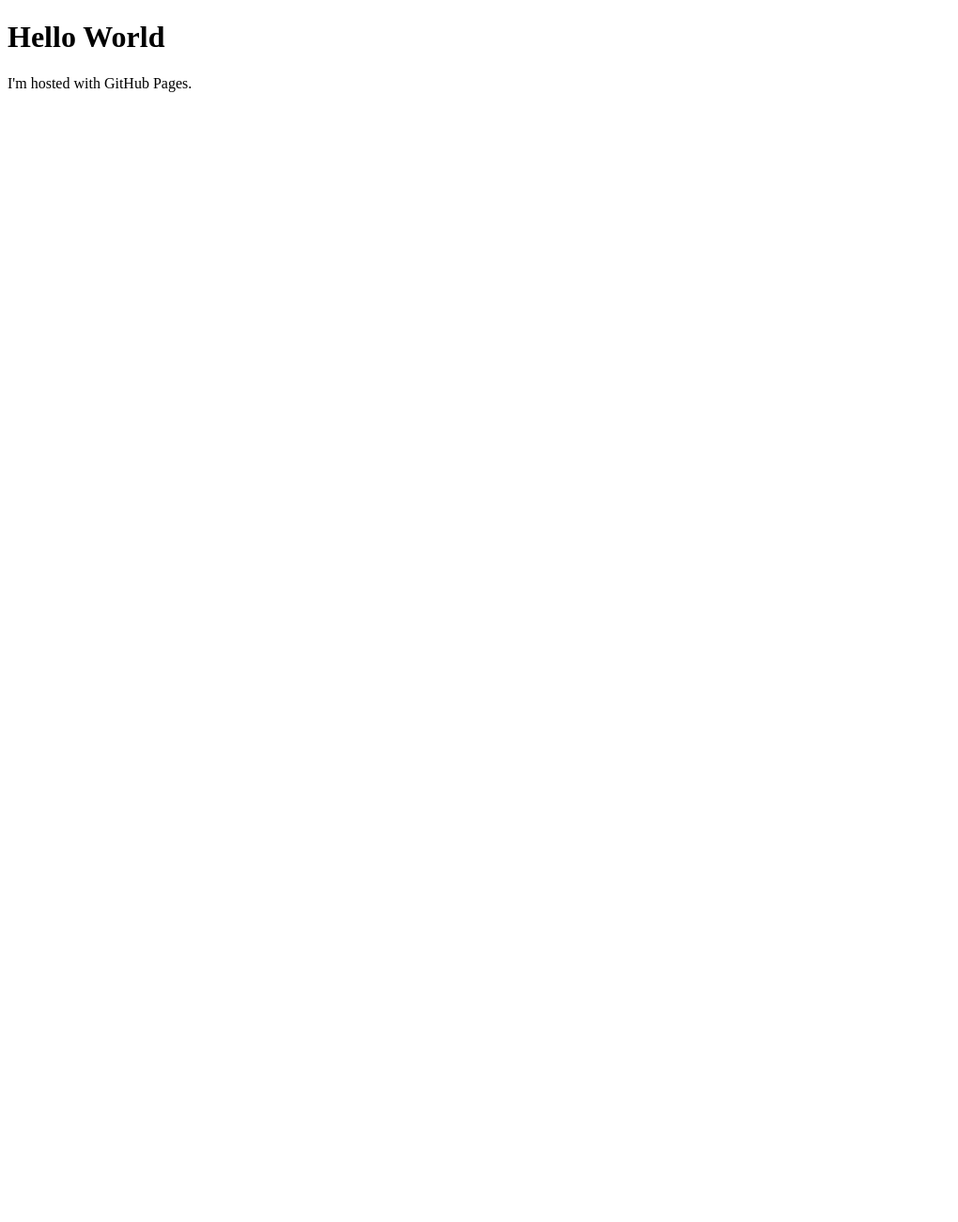
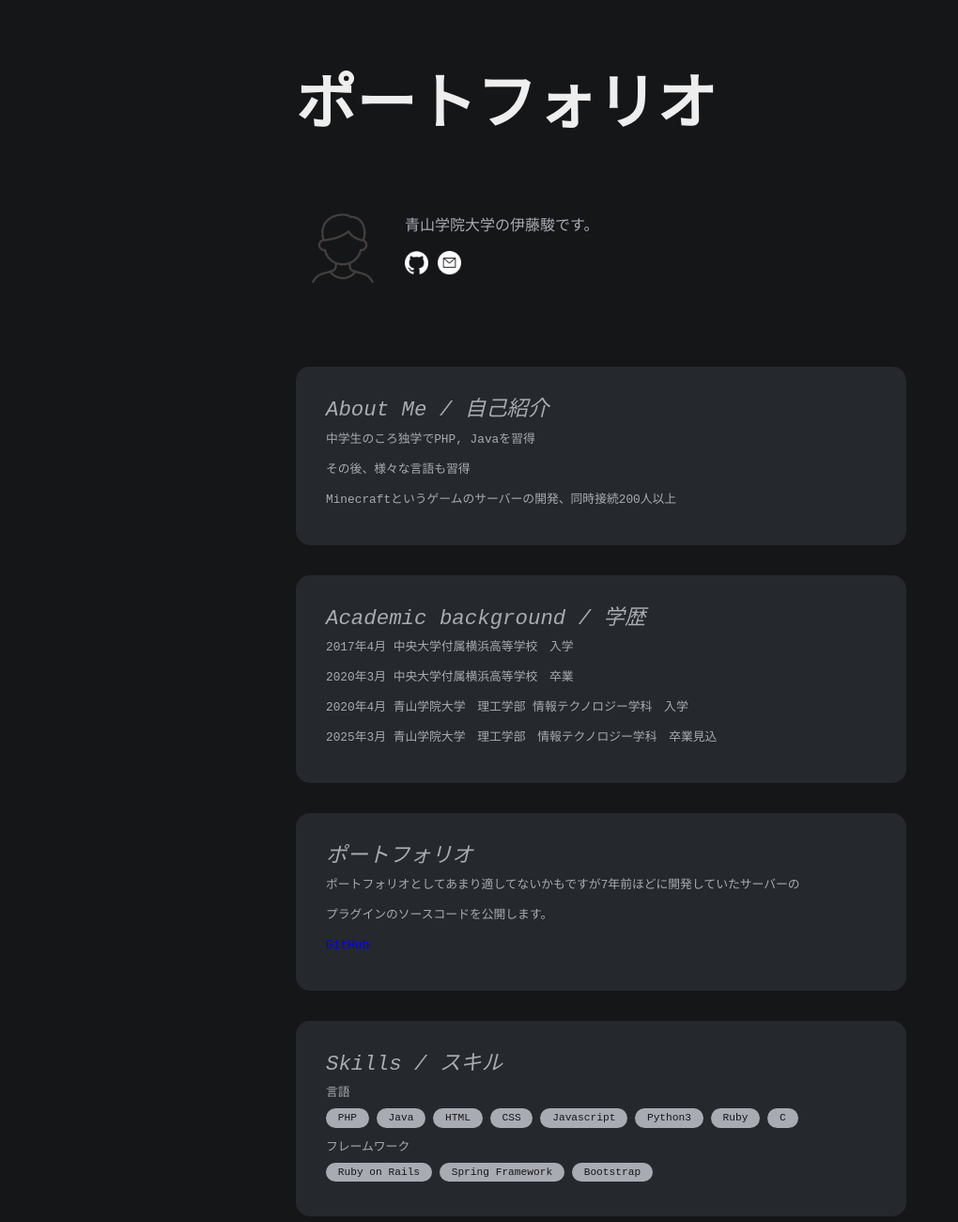
Before and after one commit to nightmare3832/nightmare3832.github.io, a plain HTML site: page index.html in a window 1280 px wide. Shown: the whole page at 94% size, without its empty margins (0-1020 px from the left). Before the commit the page ends 800 px from the top, so only its background shows below. Drawn offline with Linux system fonts and the light colour scheme.

Commit message:
ポートフォリオ

```diff
--- /dev/null
+++ b/css/stylesheet.css
@@ -0,0 +1,256 @@
+:root {
+  --gray-1: #3f3f3f;
+  --gray-2: #32353a;
+  --gray-3: #25282c;
+  --gray-4: #151618;
+  --gray-5: #151618;
+  --gray-6: #111111;
+  --white-1: #eeeeee;
+  --white-2: #a9abb3;
+}
+#category-modal-bg {
+  position: fixed;
+  top: 0;
+  left: 0;
+  bottom: 0;
+  right: 0;
+  background: rgba(0, 0, 0, 0.6);
+  z-index: 10;
+  display: none;
+  visibility: hidden;
+}
+#category-modal {
+  position: fixed;
+  top: 0;
+  bottom: 0;
+  left: 1.5rem;
+  right: 1.5rem;
+  z-index: 100;
+  max-width: 850px;
+  max-height: 60vh;
+  border-radius: 1rem;
+  padding: 1rem;
+  margin: auto;
+  background: var(--gray-3);
+  display: none;
+  visibility: hidden;
+  line-height: 140%;
+}
+#category-modal-content {
+  display: relative;
+  max-height: calc(100% - 5rem);
+  overflow: auto;
+}
+#category-modal-title {
+  margin-bottom: 1rem;
+  font-size: 2rem;
+  padding: 1rem;
+}
+#category-modal-bg.open,
+#category-modal.open {
+  display: block;
+  visibility: visible;
+}
+.modal-article,
+.modal-article-date {
+  display: block;
+  color: var(--white-2);
+}
+.modal-article {
+  margin-bottom: 0.5rem;
+  padding: 0.5rem 1rem;
+  transition: all 0.2s ease-in-out;
+}
+.modal-article-date {
+  font-size: 0.8rem;
+}
+.modal-article:hover {
+  background: var(--gray-4);
+}
+
+hr {
+  border-top: 2px dashed var(--white-2) !important;
+  border-bottom: none !important;
+  border-left: none !important;
+  border-right: none !important;
+  margin-bottom: 1.75rem !important;
+}
+
+@import url("https://fonts.googleapis.com/css2?family=JetBrains+Mono:ital,wght@0,100;0,300;0,400;0,800;1,100;1,300;1,400;1,800&display=swap");
+
+:root {
+  --gray-1: #3f3f3f;
+  --gray-2: #32353a;
+  --gray-3: #25282c;
+  --gray-4: #151618;
+  --gray-5: #151618;
+  --gray-6: #111111;
+  --white-1: #eeeeee;
+  --white-2: #a9abb3;
+}
+* {
+  font-family: inherit;
+  text-decoration: none;
+  margin: 0;
+  padding: 0;
+  -webkit-user-drag: none;
+  -moz-window-dragging: none;
+  -webkit-tap-highlight-color: transparent;
+}
+* img {
+  max-width: 100%;
+}
+html,
+body {
+  color: var(--white-2);
+  background-color: var(--gray-6);
+  font-family: "JetBrains Mono", monospace;
+  line-height: 2rem;
+  background-color: var(--gray-5);
+}
+header {
+  padding: 2rem 0 4rem 0;
+}
+header .site-title {
+  font-size: 4rem;
+  font-weight: bolder;
+  line-height: 110%;
+  color: var(--white-1);
+}
+main {
+  margin: 0 auto;
+  max-width: 650px;
+  padding: 3rem 0;
+}
+
+/* header */
+
+#bio {
+  display: flex;
+  justify-content: flex-start;
+  align-items: center;
+}
+#img-wrapper img {
+  border-radius: 50%;
+  max-width: 100px;
+}
+#bio-wrapper {
+  margin-left: 1rem;
+}
+#text-wrapper {
+  line-height: 1.2rem;
+  font-weight: 300;
+}
+#text-wrapper a {
+  color: cyan;
+  border-bottom: 1px solid cyan;
+}
+#social-wrapper {
+  margin-top: 1rem;
+}
+#social-wrapper img {
+  filter: invert() !important;
+  width: 25px;
+  height: 25px;
+  margin: 0 0 0.3rem 0;
+  transition: all 0.2s ease-in-out;
+}
+#social-wrapper img:hover {
+  transform: scale(1.2);
+}
+
+/* article section */
+
+.articles {
+  display: grid;
+  row-gap: 2rem;
+  margin: 4rem 0 3rem 0;
+}
+.articles .article {
+  padding: 2rem;
+  background: var(--gray-3);
+  border-radius: 15px;
+  transition: all 0.2s ease-in-out;
+}
+.articles .article .article-title,
+.articles .article .article-title a {
+  color: var(--white-2);
+  font-weight: 100;
+  font-style: italic;
+  font-size: 1.4rem;
+  line-height: 130%;
+}
+.articles .article:hover {
+  transform: scale(1.05);
+}
+.articles .article .date {
+  display: block;
+  font-size: 0.8rem;
+}
+.articles .article .categories {
+  display: flex;
+  flex-direction: row;
+  flex-wrap: wrap;
+  justify-content: flex-start;
+}
+.articles .article .categories .category {
+  margin: 0 0.5rem 0.3rem 0;
+  display: block;
+  color: var(--gray-4);
+  background: var(--white-2);
+  border-radius: 15px;
+  font-size: 0.7rem;
+  padding: 0 0.8rem;
+  line-height: 1.3rem;
+  cursor: pointer;
+}
+/* media query */
+
+@media screen and (max-width: 750px) {
+  body {
+    padding: 1.5rem;
+  }
+  header .site-title {
+    font-size: 3rem;
+  }
+}
+
+@media screen and (max-width: 550px) {
+  header .site-title {
+    font-size: 3rem;
+  }
+  .articles {
+    row-gap: 1.2rem;
+  }
+}
+
+@media screen and (max-width: 350px) {
+  #img-wrapper img {
+    max-width: 50px;
+  }
+  #bio {
+    align-items: flex-start;
+  }
+  main,
+  .articles {
+    padding: 0;
+    margin: 0;
+  }
+  main {
+    padding-bottom: 1rem;
+  }
+  .articles {
+    margin: 2rem 0 3rem 0;
+    row-gap: 1.2rem;
+  }
+  header .site-title {
+    font-size: 2.4rem;
+  }
+  .article {
+    padding: 1.2rem;
+  }
+  .articles .article .article-title,
+  .articles .article .article-title a {
+    font-size: 1rem;
+  }
+}
--- a/index.html
+++ b/index.html
@@ -1,7 +1,99 @@
 <!DOCTYPE html>
 <html>
+<head>
+    <title>ポートフォリオ</title>
+    <meta charset="UTF-8">
+    <link rel="stylesheet" href="css/stylesheet.css" />
+</head>
 <body>
-<h1>Hello World</h1>
-<p>I'm hosted with GitHub Pages.</p>
+    <main>
+        <header>
+            <a class="site-title" href="/">ポートフォリオ</a>
+        </header>
+        <section id="bio">
+            <section id="img-wrapper">
+                <img src="images/icon.png" alt="" />
+            </section>
+            <section id="bio-wrapper">
+                <div id="text-wrapper">
+                    <p>青山学院大学の伊藤駿です。</p>
+                </div>
+                <div id="social-wrapper">
+                    <a href="https://github.com/nightmare3832" target="_blank">
+                        <img src="images/github.png" alt="" />
+                    </a>
+                    <a href="mailto:nightmare3832@gmail.com" target="_blank">
+                        <img src="images/email.png" alt="" />
+                    </a>
+                </div>
+            </section>
+        </section>
+
+        <section class="articles">
+
+            <article class="article">
+                <h2 class="article-title">
+                    About Me / 自己紹介
+                </h2>
+                <small class="date">
+                    中学生のころ独学でPHP, Javaを習得</br>
+                    その後、様々な言語も習得</br>
+                    Minecraftというゲームのサーバーの開発、同時接続200人以上
+                </small>
+            </article>
+
+            <article class="article">
+                <h2 class="article-title">
+                    Academic background / 学歴
+                </h2>
+                <small class="date">
+                    2017年4月 中央大学付属横浜高等学校　入学</br>
+                    2020年3月 中央大学付属横浜高等学校　卒業</br>
+                    2020年4月 青山学院大学　理工学部 情報テクノロジー学科　入学</br>
+                    2025年3月 青山学院大学　理工学部　情報テクノロジー学科　卒業見込
+                </small>
+            </article>
+
+            <article class="article">
+                <h2 class="article-title">
+                    ポートフォリオ
+                </h2>
+                <small class="date">
+                    ポートフォリオとしてあまり適してないかもですが7年前ほどに開発していたサーバーの</br>
+                    プラグインのソースコードを公開します。</br>
+                    <a href="https://github.com/nightmare3832/SOTEServerPlugin">GitHub</a>
+                </small>
+            </article>
+
+            <article class="article">
+                <h2 class="article-title">
+                    Skills / スキル
+                </h2>
+                <small class="date">
+                    言語
+                </small>
+                <div class="categories">
+                    <p class="category">PHP</a>
+                    <p class="category">Java</a>
+                    <p class="category">HTML</a>
+                    <p class="category">CSS</a>
+                    <p class="category">Javascript</a>
+                    <p class="category">Python3</a>
+                    <p class="category">Ruby</a>
+                    <p class="category">C</a>
+                </div>
+                <small class="date">
+                    フレームワーク
+                </small>
+                <div class="categories">
+                    <p class="category">Ruby on Rails</a>
+                    <p class="category">Spring Framework</a>
+                    <p class="category">Bootstrap</a>
+                </div>
+            </article>
+        </section>
+    <footer>
+    </footer>
+    </main>
 </body>
 </html>
```
Also changed, not shown: images/email.png (added), images/github.png (added), images/icon.png (added).
